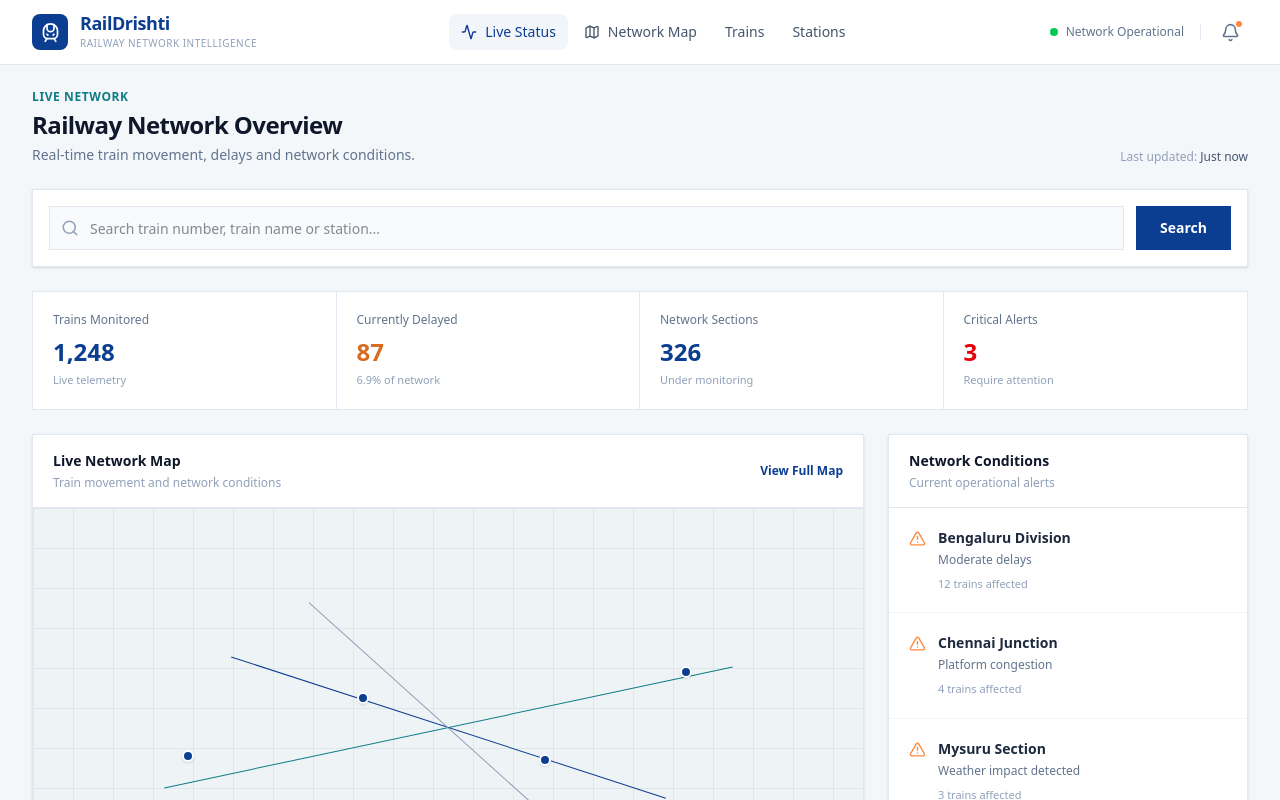
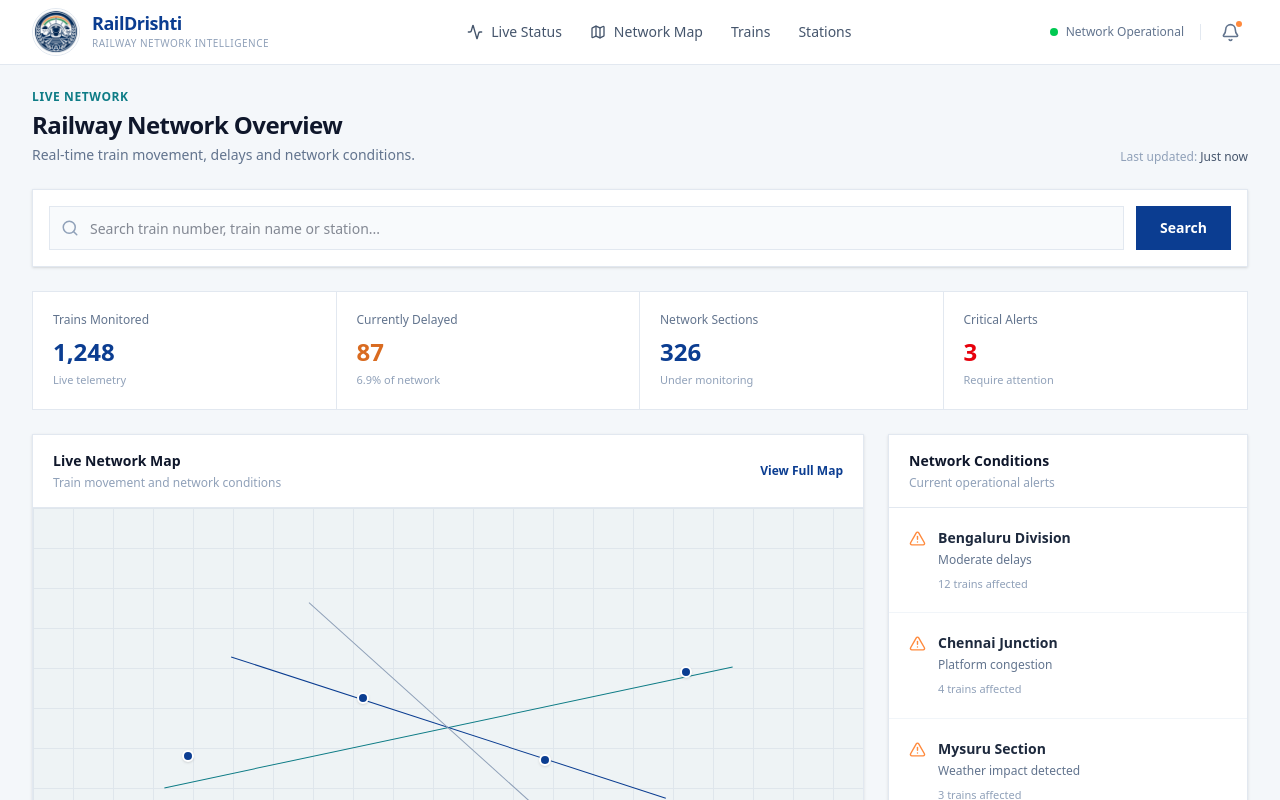
Before and after one commit to pewdiepie4259/SIH-26028-Rail-Sanket, a React (Vite) app: page / in a window 1280 px wide. Shown: the top 800 px of the page. Built offline with nearby package versions, Linux system fonts and the light colour scheme.

Commit message:
logo added

```diff
--- a/src/layouts/PublicLayout.tsx
+++ b/src/layouts/PublicLayout.tsx
@@ -2,7 +2,6 @@ import {
   Activity,
   Bell,
   Map,
-  TrainFront,
 } from "lucide-react"
 import { NavLink, Outlet } from "react-router-dom"
 
@@ -10,17 +9,16 @@ function PublicLayout() {
   return (
     <div className="min-h-screen bg-[#F4F7FA] text-slate-900">
 
-      {/* Top Navigation */}
       <header className="border-b border-slate-200 bg-white">
         <div className="mx-auto flex h-16 max-w-[1600px] items-center justify-between px-5 lg:px-8">
 
-          {/* Brand */}
           <div className="flex items-center gap-3">
-            <div className="flex h-9 w-9 items-center justify-center rounded-lg bg-[#0B3D91]">
-              <TrainFront
-                size={21}
-                strokeWidth={2}
-                className="text-white"
+
+            <div className="h-12 w-12 shrink-0 overflow-hidden rounded-full border border-slate-200 bg-white">
+              <img
+                src="/logos/raildrishti-light.png"
+                alt="RailDrishti"
+                className="h-full w-full object-contain"
               />
             </div>
 
@@ -33,13 +31,13 @@ function PublicLayout() {
                 Railway Network Intelligence
               </div>
             </div>
+
           </div>
 
-          {/* Navigation */}
           <nav className="hidden items-center gap-1 md:flex">
 
             <NavLink
-              to="/"
+              to="/live"
               className={({ isActive }) =>
                 `flex items-center gap-2 rounded-lg px-3 py-2 text-sm font-medium transition ${
                   isActive
@@ -94,10 +92,8 @@ function PublicLayout() {
 
           </nav>
 
-          {/* Right Side */}
           <div className="flex items-center gap-3">
 
-            {/* Network Status */}
             <div className="hidden items-center gap-2 border-r border-slate-200 pr-4 sm:flex">
               <span className="h-2 w-2 rounded-full bg-green-500" />
 
@@ -106,7 +102,6 @@ function PublicLayout() {
               </span>
             </div>
 
-            {/* Notifications */}
             <button
               type="button"
               aria-label="Notifications"
@@ -122,7 +117,6 @@ function PublicLayout() {
         </div>
       </header>
 
-      {/* Page Content */}
       <main>
         <Outlet />
       </main>
```
Also changed, not shown: public/logos/raildrishti-dark.png (added), public/logos/raildrishti-light.png (added).
